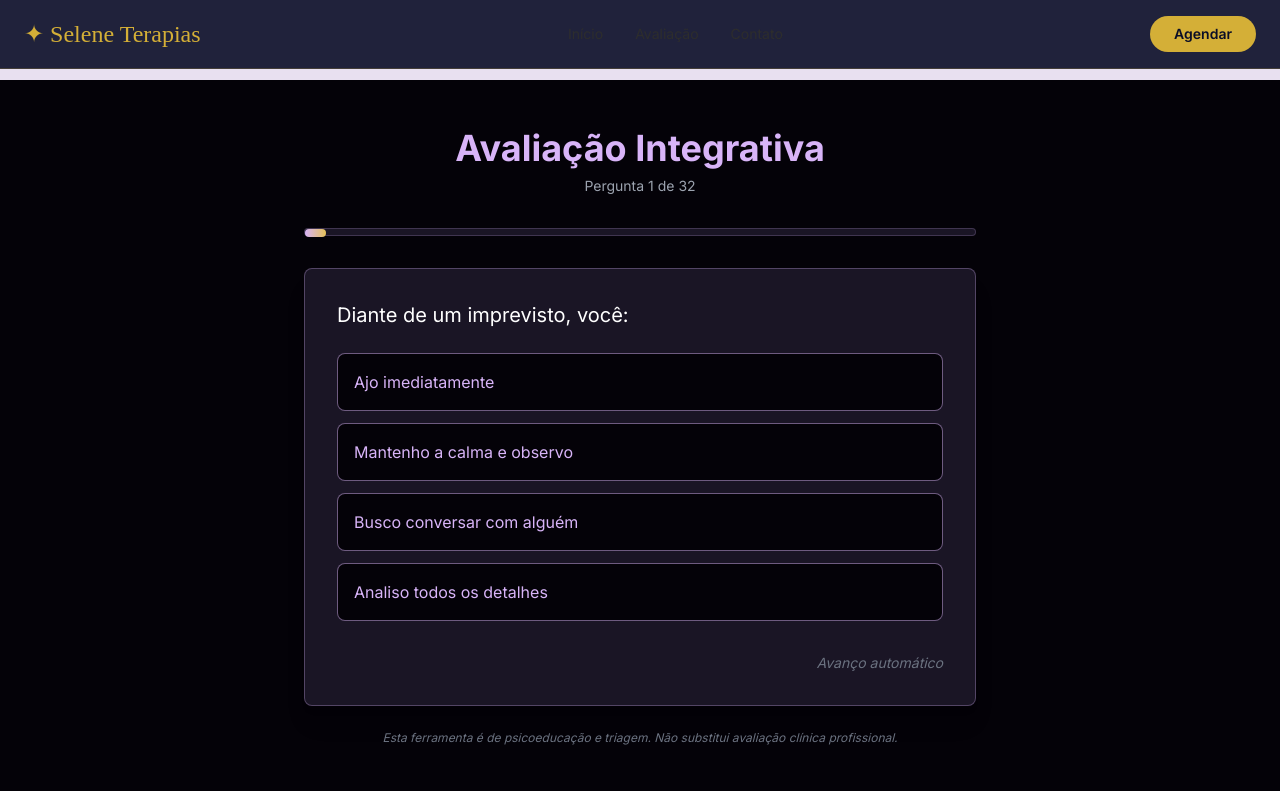
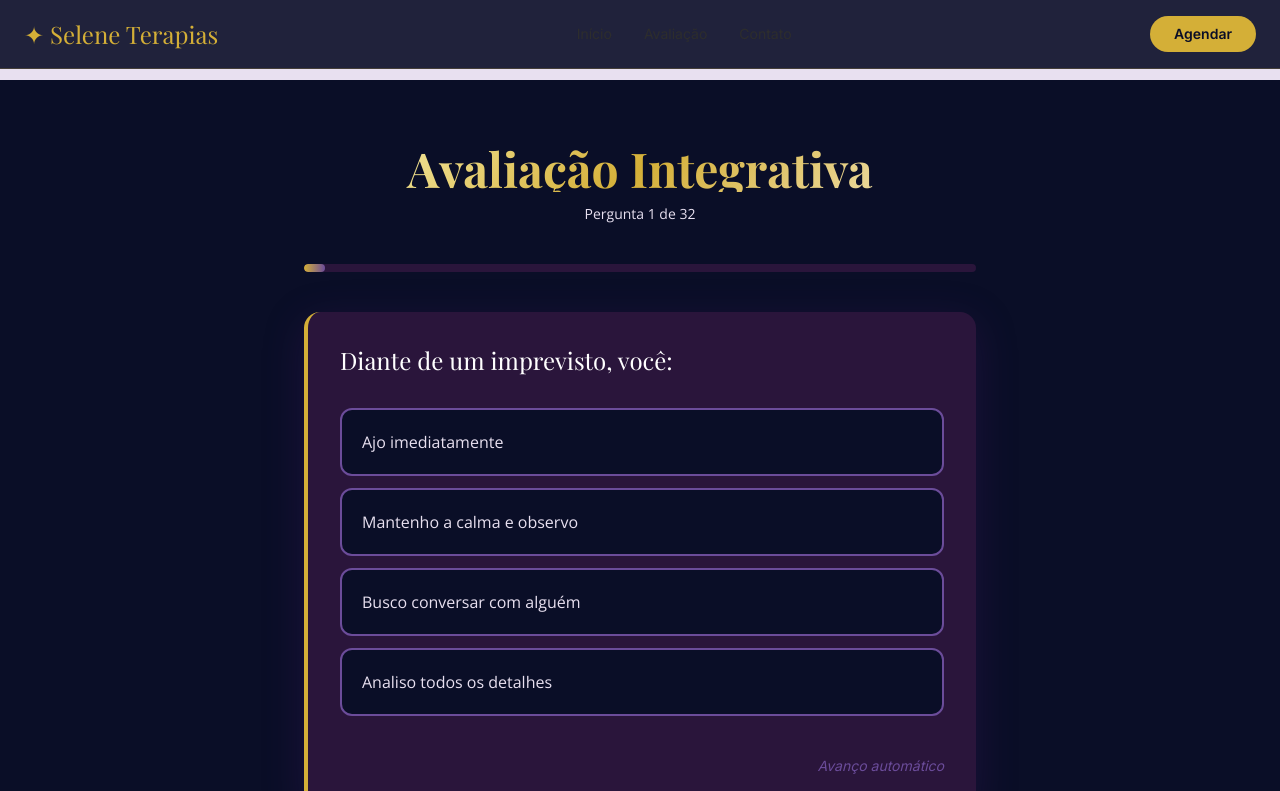
Before and after one commit to mestreceliodlua/site_selene, a Next.js app: page /neuroeval in a window 1280 px wide. Shown: the top 791 px of the page. Built offline with nearby package versions, Linux system fonts and the light colour scheme.

Commit message:
style: layout neuroeval com paleta Selene + fontes Playfair Display e Open Sans

```diff
--- a/app/layout.tsx
+++ b/app/layout.tsx
@@ -12,6 +12,11 @@ export const metadata: Metadata = {
 export default function RootLayout({ children }: { children: React.ReactNode }) {
   return (
     <html lang="pt-BR" className="dark">
+      <head>
+        <link rel="preconnect" href="https://fonts.googleapis.com" />
+        <link rel="preconnect" href="https://fonts.gstatic.com" crossOrigin="" />
+        <link href="https://fonts.googleapis.com/css2?family=Playfair+Display:wght@400;700&family=Open+Sans:wght@400;600;700&display=swap" rel="stylesheet" />
+      </head>
       <body className={inter.className}>{children}</body>
     </html>
   );
--- a/app/neuroeval/page.tsx
+++ b/app/neuroeval/page.tsx
@@ -284,37 +284,65 @@ SINTOMAS PSICOSSOMÁTICOS:
 
   return (
     <SiteShell>
-      <div className="min-h-[calc(100vh-400px)] bg-[#040208] text-[#E5C158] py-12 px-6">
+      <div className="min-h-[calc(100vh-400px)] py-16 px-6" style={{ backgroundColor: '#0a0e27' }}>
         <div className="max-w-2xl mx-auto">
-          <h1 className="text-4xl font-bold mb-2 text-center text-[#D8B4F8]">
+
+          <h1 className="text-5xl font-bold mb-3 text-center"
+              style={{
+                fontFamily: 'Playfair Display, serif',
+                background: 'linear-gradient(135deg, #fcf6ba 0%, #D4AF37 50%, #F4E8C1 100%)',
+                WebkitBackgroundClip: 'text',
+                WebkitTextFillColor: 'transparent',
+                backgroundClip: 'text'
+              }}>
             Avaliação Integrativa
           </h1>
-          <p className="text-center text-sm text-gray-400 mb-8">
+
+          <p className="text-center text-sm mb-10"
+             style={{ color: '#E8E0F0', fontFamily: 'Open Sans, sans-serif' }}>
             Pergunta {indicePergunta + 1} de {totalPerguntas}
           </p>
 
-          <div className="w-full bg-[#1a1525] rounded-full h-2 mb-8 border border-[#D8B4F8]/20">
+          <div className="w-full rounded-full h-2 mb-10 overflow-hidden"
+               style={{ backgroundColor: '#2a153b' }}>
             <div
-              className="bg-gradient-to-r from-[#D8B4F8] to-[#E5C158] h-2 rounded-full transition-all duration-300"
-              style={{ width: `${progresso}%` }}
+              className="h-2 rounded-full transition-all duration-500"
+              style={{
+                width: `${progresso}%`,
+                background: 'linear-gradient(90deg, #D4AF37 0%, #6B4C9A 100%)'
+              }}
             ></div>
           </div>
 
-          <div className="bg-[#1a1525] p-8 rounded-lg border border-[#D8B4F8]/30 shadow-xl">
-            <h2 className="text-xl mb-6 text-white">{perguntaAtual.texto}</h2>
+          <div className="rounded-2xl p-8 shadow-2xl border-l-4"
+               style={{
+                 backgroundColor: '#2a153b',
+                 borderLeftColor: '#D4AF37',
+                 boxShadow: '0 10px 40px rgba(74,26,107,0.3)'
+               }}>
+
+            <h2 className="text-2xl mb-8 text-white"
+                style={{ fontFamily: 'Playfair Display, serif' }}>
+              {perguntaAtual.texto}
+            </h2>
 
             <div className="space-y-3">
               {perguntaAtual.opcoes.map((opcao: any, idx: number) => {
                 const valor = 'perfil' in opcao ? opcao.perfil : opcao.valor;
+                const selecionado = respostas[perguntaAtual.id] === valor;
                 return (
                 <button
                   key={idx}
                   onClick={() => handleResponder(valor)}
-                  className={`w-full text-left p-4 rounded-lg border transition-all ${
-                    respostas[perguntaAtual.id] === valor
-                      ? 'bg-[#E5C158] text-[#040208] border-[#E5C158] font-bold'
-                      : 'bg-[#040208] text-[#D8B4F8] border-[#D8B4F8]/50 hover:border-[#E5C158] hover:bg-[#D8B4F8]/5'
-                  }`}
+                  className="w-full text-left p-5 rounded-xl border-2 transition-all duration-200 hover:scale-[1.01]"
+                  style={{
+                    backgroundColor: selecionado ? '#D4AF37' : '#0a0e27',
+                    borderColor: selecionado ? '#D4AF37' : '#6B4C9A',
+                    color: selecionado ? '#0a0e27' : '#E8E0F0',
+                    fontFamily: 'Open Sans, sans-serif',
+                    fontWeight: selecionado ? '700' : '400',
+                    boxShadow: selecionado ? '0 4px 15px rgba(212,175,55,0.4)' : 'none'
+                  }}
                 >
                   {opcao.texto}
                 </button>
@@ -322,31 +350,47 @@ SINTOMAS PSICOSSOMÁTICOS:
               })}
             </div>
 
-            <div className="mt-8 flex justify-between">
+            <div className="mt-10 flex justify-between items-center">
               {indicePergunta > 0 && (
                 <button
                   onClick={voltar}
-                  className="px-6 py-2 border border-[#D8B4F8] rounded text-[#D8B4F8] hover:bg-[#D8B4F8]/10 transition-colors"
+                  className="px-6 py-3 rounded-lg border-2 transition-all hover:scale-105"
+                  style={{
+                    borderColor: '#6B4C9A',
+                    color: '#E8E0F0',
+                    backgroundColor: 'transparent',
+                    fontFamily: 'Open Sans, sans-serif'
+                  }}
                 >
-                  Voltar
+                  ← Voltar
                 </button>
               )}
+
               {ultimaPergunta ? (
                 <button
                   disabled={!podeAvancar}
                   onClick={finalizar}
-                  className="ml-auto px-6 py-2 bg-[#D8B4F8] text-[#040208] font-bold rounded disabled:opacity-50 hover:bg-[#c49fe8] transition-colors"
+                  className="ml-auto px-8 py-3 rounded-lg font-semibold transition-all hover:scale-105 disabled:opacity-50 disabled:hover:scale-100"
+                  style={{
+                    backgroundColor: '#D4AF37',
+                    color: '#0a0e27',
+                    fontFamily: 'Open Sans, sans-serif',
+                    boxShadow: '0 4px 20px rgba(212,175,55,0.4)'
+                  }}
                 >
-                  Gerar Mapeamento
+                  Gerar Mapeamento ✨
                 </button>
               ) : (
-                <span className="ml-auto text-sm text-gray-500 italic">Avanço automático</span>
+                <span className="ml-auto text-sm italic" style={{ color: '#6B4C9A' }}>
+                  Avanço automático
+                </span>
               )}
             </div>
           </div>
 
-          <p className="text-xs text-gray-500 text-center mt-6 italic">
-            Esta ferramenta é de psicoeducação e triagem. Não substitui avaliação clínica profissional.
+          <p className="text-xs text-center mt-8 italic"
+             style={{ color: '#6B4C9A', fontFamily: 'Open Sans, sans-serif' }}>
+            ⚠️ Esta ferramenta é de psicoeducação e triagem. Não substitui avaliação clínica profissional.
           </p>
         </div>
       </div>
```
